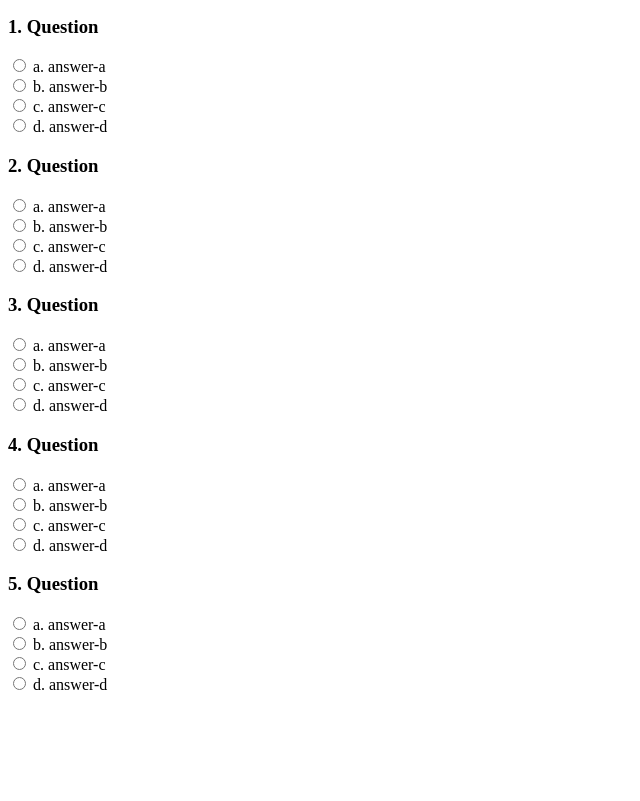
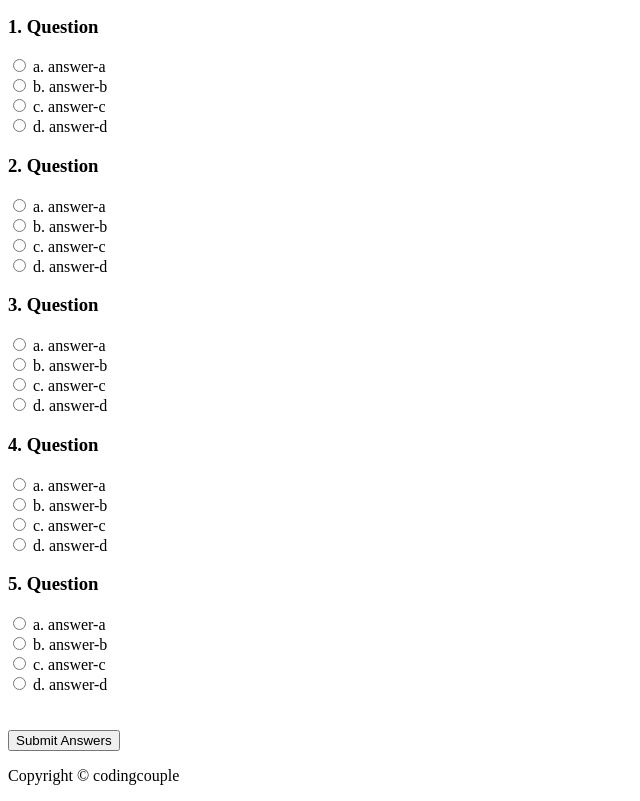
Before and after one commit to rafmosiolek/JS-Quiz, a plain HTML site: page index.html in a window 1280 px wide. Shown: the part 101-902 px from the top of the page, without its empty margins (0-640 px from the left). Before the commit the page ends 803 px from the top, so only its background shows below. Drawn offline with Linux system fonts and the light colour scheme; a script that the page names is missing.

Commit message:
html structure finished

```diff
--- a/index.html
+++ b/index.html
@@ -45,8 +45,18 @@
                     <input type="radio" name="q5" value="c" id="q5c" /> c. answer-c<br />
                     <input type="radio" name="q5" value="d" id="q5d" /> d. answer-d<br />
 
+                <br /><br />
+                    <!-- submit answers button -->
+                <input type="submit" name="buton" value="Submit Answers">
+
+
+
             </form> <!-- form end -->
         </section>  <!-- section end -->
+
+        <footer>
+            <p>Copyright &copy codingcouple</p>
+        </footer>
     </div>
 
 
```
